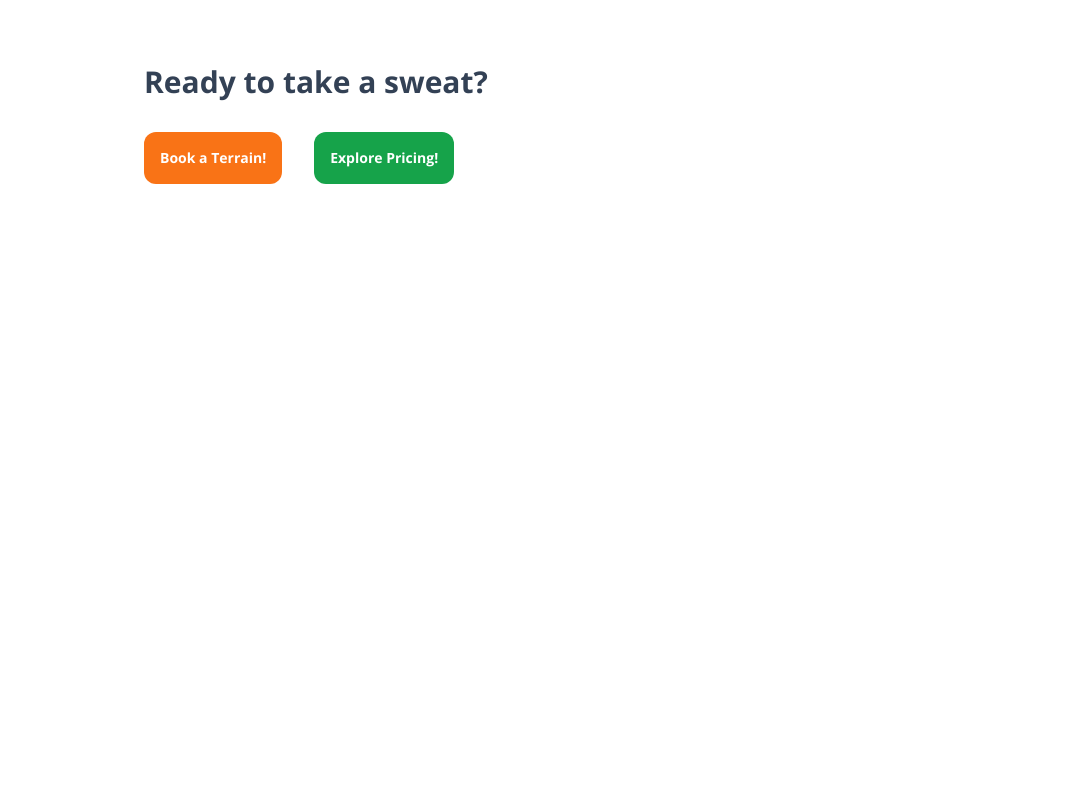
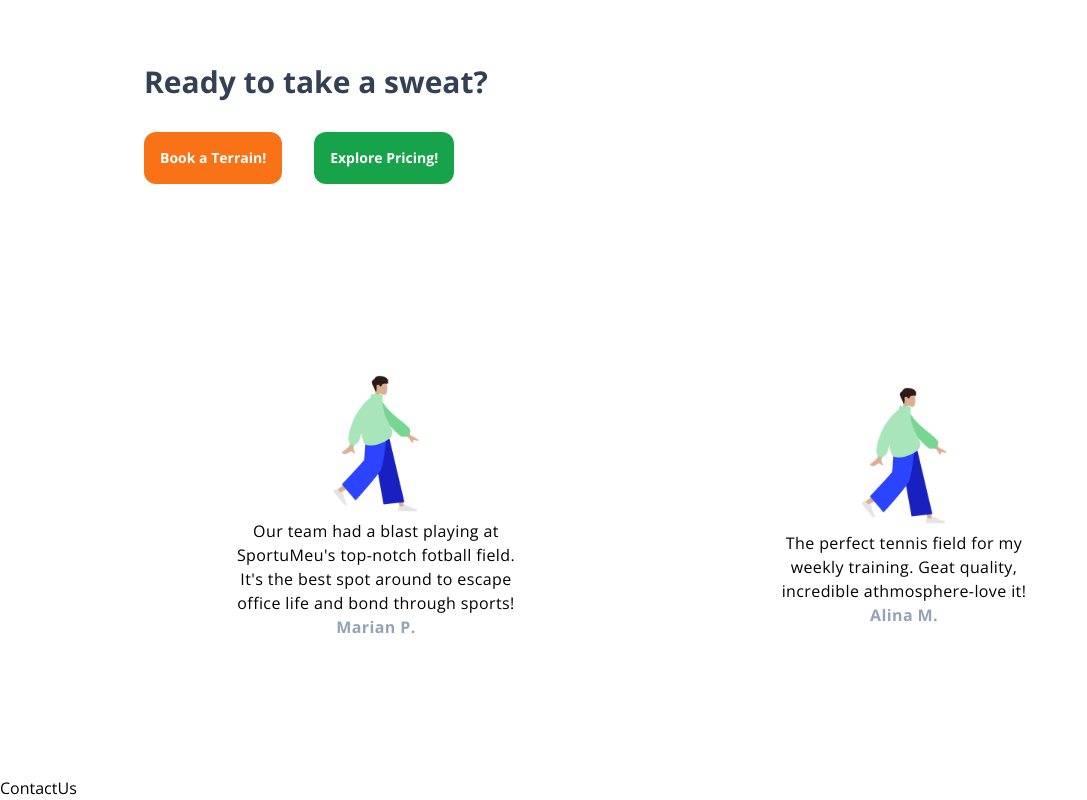
Before and after one commit to MariusTanase/InchiriereTeren, a React (Vite) app in the folder front/: page / in a window 1280 px wide. Shown: the part 1720-2520 px from the top of the page, without its empty margins (0-1087 px from the left). Before the commit the page ends 2048 px from the top, so only its background shows below. Built offline with nearby package versions, Linux system fonts and the light colour scheme.

Commit message:
ADD: Testimonials component finished up

```diff
--- /dev/null
+++ b/front/src/components/ContactUs.tsx
@@ -0,0 +1,9 @@
+import React from 'react'
+
+const ContactUs = () => {
+  return (
+    <div>ContactUs</div>
+  )
+}
+
+export default ContactUs
--- a/front/src/components/Testimonials.tsx
+++ b/front/src/components/Testimonials.tsx
@@ -0,0 +1,22 @@
+import WhyUsPerson from '../assets/WhyUsPerson.png';
+
+const Testimonials = () => {
+    return (
+        <div className='flex w-full my-24'>
+            <div className='w-[80%] mx-auto flex flex-col lg:flex-row gap-8'>
+                <div className='flex flex-col items-center justify-center mx-auto w-[250px] h-[250px] max-w-[600px] max-h-[600px] sm:w-[380px] sm:h-[380px] lg:w-[320px] lg:h-[320px] 2xl:w-[450px] 2xl:h-[450px] aspect-square rounded-md p-4 my-4'>
+                    <img className='w-[100px]' src={WhyUsPerson} alt="Testimonial 1" />
+                    <p className='text-center tracking-wide'>Our team had a blast playing at SportuMeu's top-notch fotball field. It's the best spot around to escape office life and bond through sports!</p>
+                    <h4 className='text-slate-400 tracking-wide font-bold text-center'>Marian P.</h4>
+                </div>
+                <div className='flex flex-col items-center justify-center mx-auto w-[250px] h-[250px] max-w-[600px] max-h-[600px] sm:w-[380px] sm:h-[380px] lg:w-[320px] lg:h-[320px] 2xl:w-[450px] 2xl:h-[450px] aspect-square rounded-md p-4 my-4'>
+                    <img className='w-[100px]' src={WhyUsPerson} alt="Testimonial 2" />
+                    <p className='text-center tracking-wide'>The perfect tennis field for my weekly training. Geat quality, incredible athmosphere-love it!</p>
+                    <h4 className='text-slate-400 font-bold text-center tracking-wide'>Alina M.</h4>
+                </div>
+            </div>
+        </div>
+    )
+}
+
+export default Testimonials
--- a/front/src/pages/Homepage.tsx
+++ b/front/src/pages/Homepage.tsx
@@ -4,6 +4,8 @@ import Welcome from '../components/Welcome'
 import CardStats from "../components/CardsStats"
 import WhyUs from '../components/WhyUs'
 import CallToAction from '../components/CallToAction'
+import Testimonials from '../components/Testimonials'
+import ContactUs from '../components/ContactUs'
 
 const Homepage = () => {
   return (
@@ -14,6 +16,8 @@ const Homepage = () => {
         <CardStats />
         <WhyUs />
         <CallToAction />
+        <Testimonials />
+        <ContactUs />
     </section>
   )
 }
```
